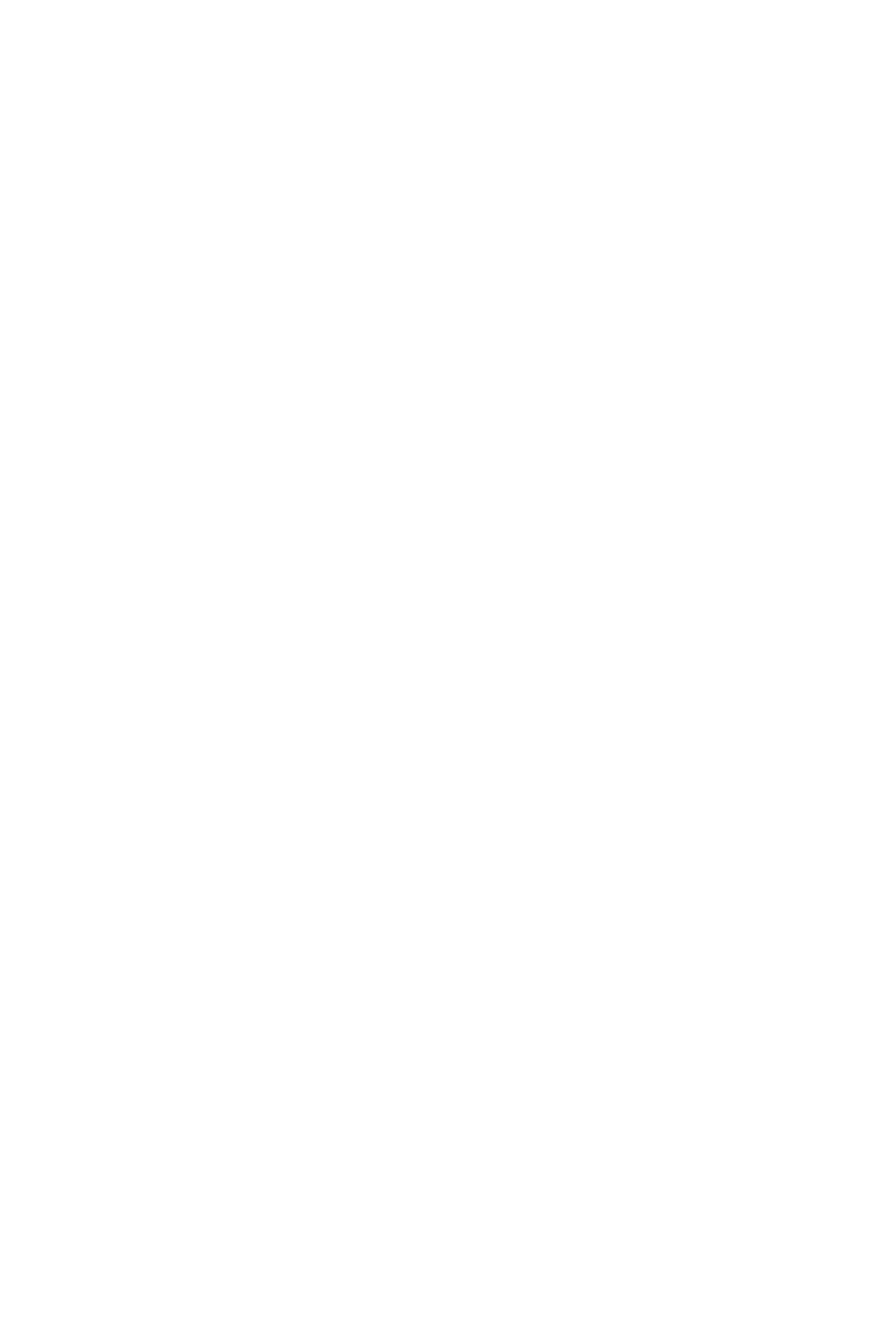
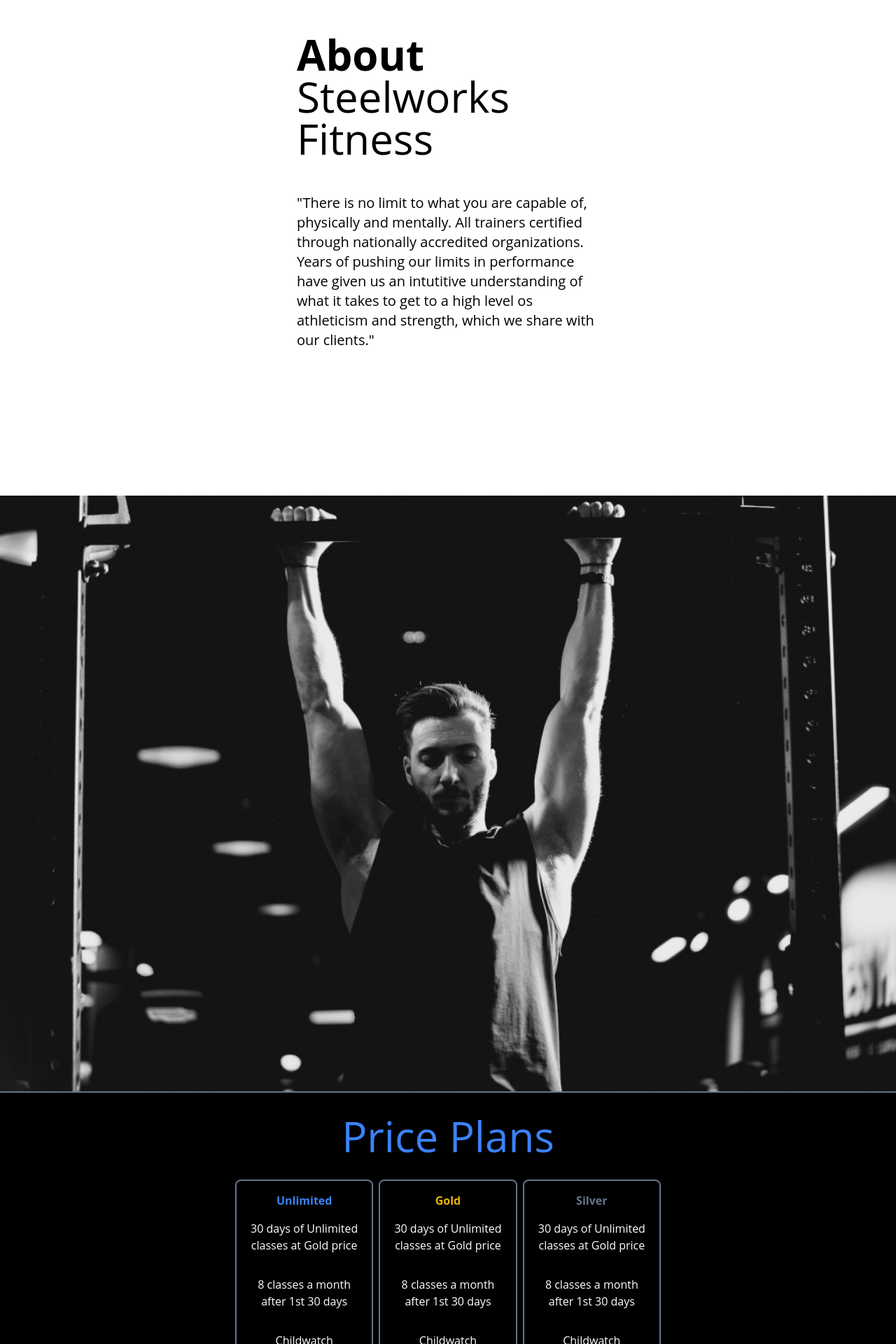
Before and after one commit to RobTheThief/steelworks-ci-5, a React app: page / in a window 1280 px wide. Shown: the part 880-2800 px from the top of the page at 70% size. Before the commit the page ends 800 px from the top, so only its background shows below. Built offline with nearby package versions, Linux system fonts and the light colour scheme; the HTML template or start-up script is replaced by a standard one.

Commit message:
Create about and priceplan sections.Create PricePlan component

```diff
--- a/src/components/Sidebar.js
+++ b/src/components/Sidebar.js
@@ -37,6 +37,9 @@ function Sidebar() {
               sx={{ mr: 2 }}
               className={css`
                 color: rgb(0, 89, 255) !important;
+                &:hover {
+                  background: rgb(41, 40, 40) !important;
+                }
               `}
             >
               <MenuIcon />
@@ -80,7 +83,7 @@ function Sidebar() {
             justify-content: start !important;
           `}
         >
-          <Link to="/">Home</Link>
+          <Link to="/" className="w-full">Home</Link>
         </Button>
 
         <Button
@@ -89,7 +92,7 @@ function Sidebar() {
             justify-content: start !important;
           `}
         >
-          <Link to="/about">About</Link>
+          <Link to="/about" className="w-full">About</Link>
         </Button>
 
         <Button
--- a/src/pages/Home.js
+++ b/src/pages/Home.js
@@ -1,15 +1,110 @@
+import { Button } from "@mui/material";
 import React from "react";
+import pullups from "../img/pullups1024.jpg";
+import { css } from "@emotion/css";
+
+function PricePlan({
+  type,
+  headingClasses,
+  sect1,
+  sect2,
+  sect3,
+  sect4,
+  sect5,
+}) {
+  const sectStyle = "text-white text-center my-4";
+  return (
+    <div className="w-1/3 border-slate-500 border-2 rounded-lg p-4 flex flex-col items-center">
+      <h3 className={`${headingClasses} text-center`}>
+        <b>{type}</b>
+      </h3>
+      <p className={sectStyle}>{sect1 && sect1}</p>
+      <p className={sectStyle}>{sect2 && sect2}</p>
+      <p className={sectStyle}>{sect3 && sect3}</p>
+      <p className={sectStyle}>{sect4 && sect4}</p>
+      <p className={sectStyle}>{sect5 && sect5}</p>
+      <Button
+        className={css`
+          width: 35%;
+          background-color: rgb(0, 89, 255) !important;
+          color: white !important;
+          font-weight: 900 !important;
+          border-radius: 2rem !important;
+        `}
+      >
+        Sign up
+      </Button>
+    </div>
+  );
+}
 
 function Home(props) {
   return (
-    <div className="hero-container">
+    <>
+      <section className="hero-container">
         <div className="mt-16">
-        <h2 className="absolute w-full h-full top-0 left-0 text-center m-auto pt-32 pb-64 lg:text-6xl md:text-4xl md:pt-64 sm:text-2xl sm:pt-32 text-blue-500">
+          <h2 className="absolute w-full h-full top-0 left-0 text-center m-auto pb-64 lg:text-6xl md:text-4xl sm:text-2xl pt-32 md:pt-64 sm:pt-32 text-blue-500">
             Forge your dream body
             <br /> at <b>Steelworks</b>
           </h2>
         </div>
+      </section>
+      <section className="m-52">
+        <h2 className="lg:text-6xl md:text-4xl sm:text-2xl w-1/2 m-auto mb-12">
+          <b>About</b>
+          <br />
+          Steelworks Fitness
+        </h2>
+        <p className="w-1/2 m-auto text-xl">
+          "There is no limit to what you are capable of, physically and
+          mentally. All trainers certified through nationally accredited
+          organizations. Years of pushing our limits in performance have given
+          us an intutitive understanding of what it takes to get to a high level
+          os athleticism and strength, which we share with our clients."
+        </p>
+      </section>
+      <img
+        className="w-full"
+        src={pullups}
+        alt="Man hanging from a bar, doing pullups"
+      />
+      <section className="">
+        <div className="border-slate-500 border-y-2 flex flex-col justify-center items-center bg-black p-8 w-full">
+          <h2 className="lg:text-6xl md:text-4xl sm:text-2xl text-blue-500">
+            Price Plans
+          </h2>
+          <div className="w-1/2 flex flex-row gap-2 mt-8">
+            <PricePlan
+              type="Unlimited"
+              headingClasses="text-blue-500"
+              sect1="30 days of Unlimited classes at Gold price"
+              sect2="8 classes a month after 1st 30 days"
+              sect3="Childwatch"
+              sect4="Shower access, locker access, and more"
+              sect5="Cancel or change plan w/ email or text 48hr notice"
+            />
+            <PricePlan
+              type="Gold"
+              headingClasses="text-yellow-500"
+              sect1="30 days of Unlimited classes at Gold price"
+              sect2="8 classes a month after 1st 30 days"
+              sect3="Childwatch"
+              sect4="Shower access, locker access, and more"
+              sect5="Cancel or change plan w/ email or text 48hr notice"
+            />
+            <PricePlan
+              type="Silver"
+              headingClasses="text-slate-500"
+              sect1="30 days of Unlimited classes at Gold price"
+              sect2="8 classes a month after 1st 30 days"
+              sect3="Childwatch"
+              sect4="Shower access, locker access, and more"
+              sect5="Cancel or change plan w/ email or text 48hr notice"
+            />
           </div>
+        </div>
+      </section>
+    </>
   );
 }
 
```
Also changed, not shown: src/img/pullups1024.jpg (added). Lines whose indentation alone changed are shown as unchanged.
